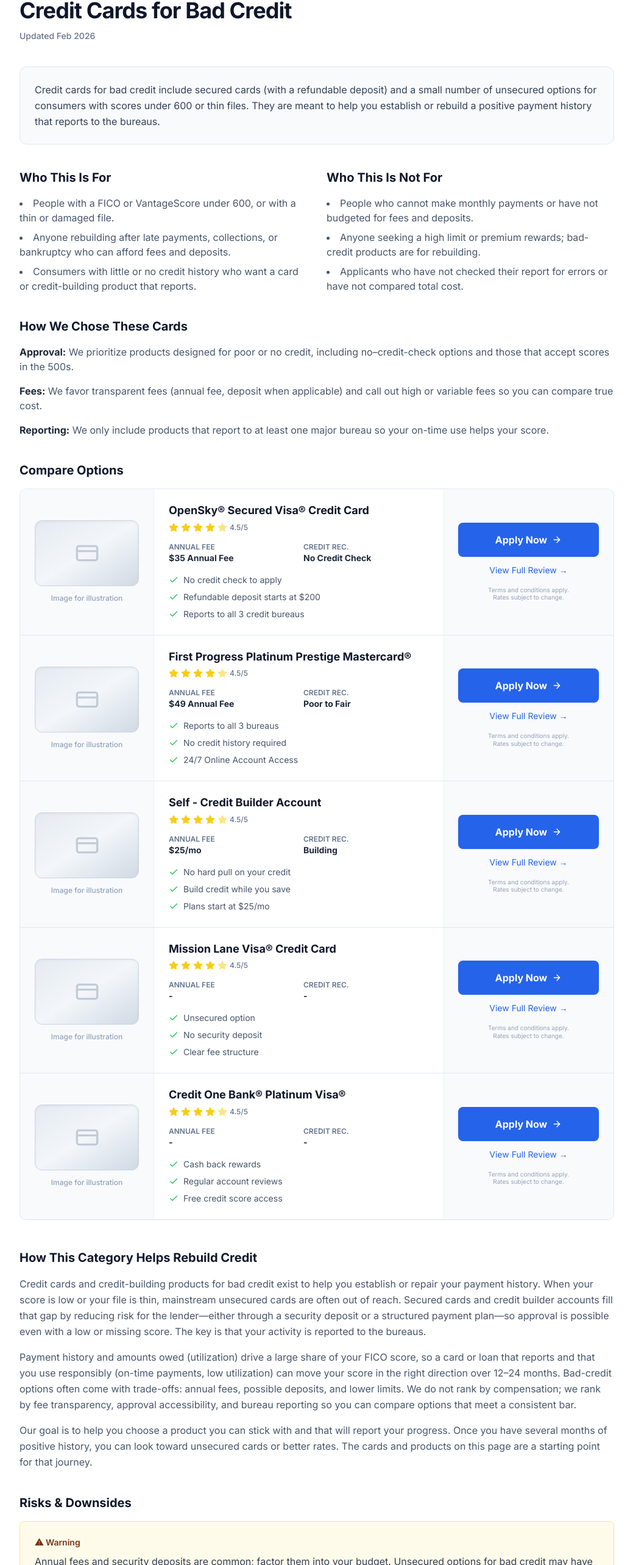
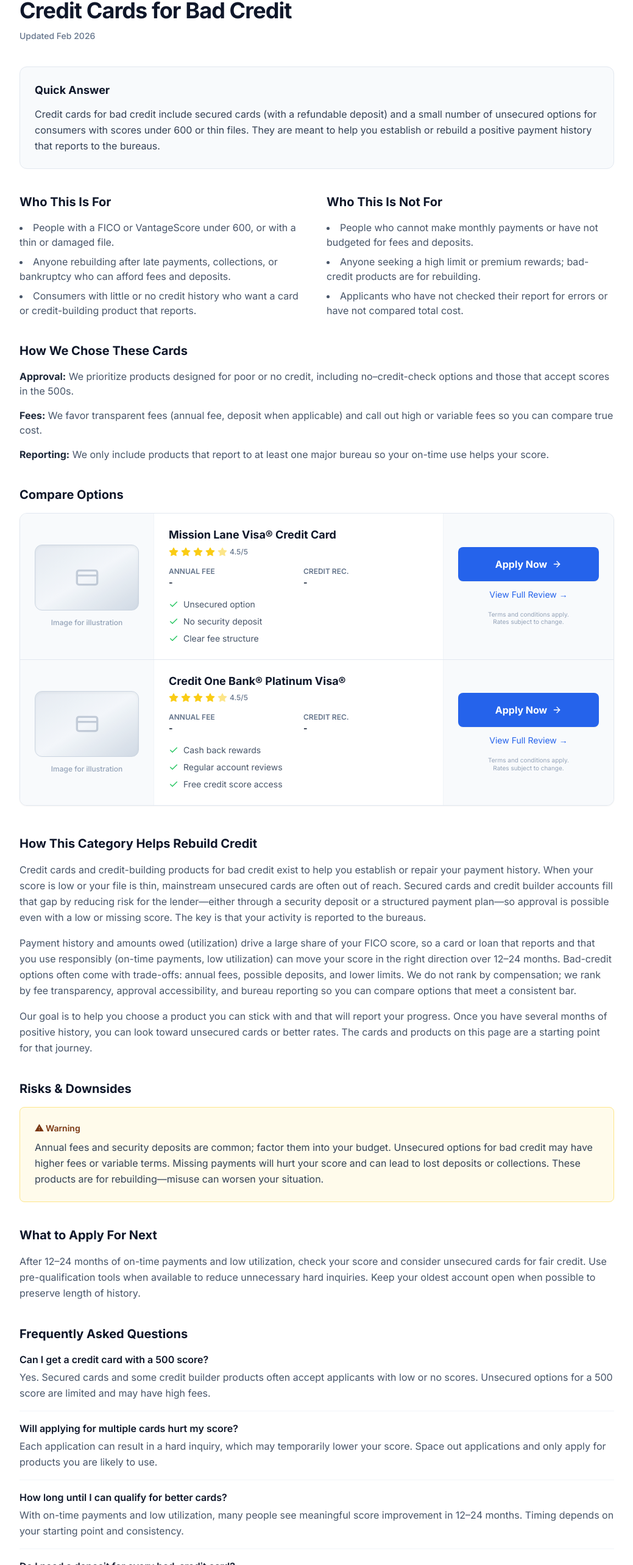
Before and after one commit to Holagpt-ai/badcreditfirst-v3, a Next.js app: page /credit-cards/category/bad-credit in a window 1280 px wide. Shown: the part 116-2682 px from the top of the page at 61% size, without its empty margins (120-1159 px from the left). Built offline with nearby package versions, Linux system fonts and the light colour scheme.

Commit message:
Sprint 2: Implement Perfect Category Page template with deep content

```diff
--- a/app/credit-cards/category/[slug]/page.tsx
+++ b/app/credit-cards/category/[slug]/page.tsx
@@ -1,4 +1,5 @@
 import type { Metadata } from 'next';
+import { notFound } from 'next/navigation';
 import DetailedCardRow from '../../../../components/DetailedCardRow';
 import { cardData } from '../../../../lib/card-data';
 import { categories, categoryContent } from '../../../../lib/categories';
@@ -10,7 +11,8 @@ type Props = { params: { slug: string } };
 
 export async function generateMetadata({ params }: Props): Promise<Metadata> {
   const category = categories[params.slug];
-  if (!category) return { title: 'Category Not Found' };
+  const content = categoryContent[params.slug];
+  if (!category || !content) return { title: 'Category Not Found' };
   return {
     title: `${category.title} (2026) | BadCreditFirst`,
     description: `Compare ${category.title.toLowerCase()} for bad credit and no credit. Independent reviews, fees, and approval tips.`,
@@ -26,21 +28,21 @@ export default function CreditCardCategoryPage({
   const category = categories[slug];
   const content = categoryContent[slug];
 
-  if (!category) {
-    return <div>Page Not Found</div>;
+  if (!category || !content) {
+    notFound();
   }
 
-  const filteredCards = cardData.filter((c) => category.filter(c.title));
+  const filteredCards = cardData.filter((c) => c.categorySlug === slug);
   const categoryUrl = `/credit-cards/category/${slug}`;
   const itemUrls = filteredCards.map((c) => c.reviewUrl);
 
   const collectionSchema = getCollectionPageSchema({
     name: category.title,
     url: categoryUrl,
-    description: content?.quickAnswer,
+    description: content.quickAnswer,
     itemUrls,
   });
-  const faqSchema = content?.faq?.length ? getFAQSchema(content.faq) : null;
+  const faqSchema = content.faq?.length ? getFAQSchema(content.faq) : null;
 
   return (
     <div className="min-h-screen bg-white text-slate-900">
@@ -55,9 +57,10 @@ export default function CreditCardCategoryPage({
         />
       )}
       <main className="max-w-5xl mx-auto px-6 py-12">
+        <article aria-labelledby="category-title">
           {/* Hero: H1 + Trust Signals */}
           <header className="mb-10">
-          <h1 className="text-4xl font-bold tracking-tight text-slate-900 mb-3">
+            <h1 id="category-title" className="text-4xl font-bold tracking-tight text-slate-900 mb-3">
               {category.title}
             </h1>
             <p className="text-sm text-slate-500 font-medium">
@@ -65,21 +68,18 @@ export default function CreditCardCategoryPage({
             </p>
           </header>
 
-        {/* Quick Answer Box (Featured Snippet target) */}
-        {content?.quickAnswer && (
-          <section className="mb-10 p-6 bg-slate-50 border border-slate-200 rounded-xl">
-            <h2 className="text-lg font-bold text-slate-900 mb-3 sr-only">
+          {/* Quick Answer Box (Featured Snippet target) — 2–3 sentences */}
+          <section id="quick-answer" className="mb-10 p-6 bg-slate-50 border border-slate-200 rounded-xl">
+            <h2 className="text-lg font-bold text-slate-900 mb-3">
               Quick Answer
             </h2>
             <p className="text-slate-700 leading-relaxed">
               {content.quickAnswer}
             </p>
           </section>
-        )}
 
           {/* Who This Is For / Not For */}
-        {content && (
-          <section className="mb-10 grid grid-cols-1 md:grid-cols-2 gap-8">
+          <section id="who-this-is-for" className="mb-10 grid grid-cols-1 md:grid-cols-2 gap-8">
             <div>
               <h2 className="text-xl font-bold text-slate-900 mb-4">
                 Who This Is For
@@ -101,11 +101,9 @@ export default function CreditCardCategoryPage({
               </ul>
             </div>
           </section>
-        )}
 
-        {/* Methodology Summary: How We Chose These Cards */}
-        {content?.methodologySummary && (
-          <section className="mb-10">
+          {/* Methodology Summary: How We Chose These Cards (Approval, Fees, Reporting) */}
+          <section id="methodology" className="mb-10">
             <h2 className="text-xl font-bold text-slate-900 mb-4">
               How We Chose These Cards
             </h2>
@@ -124,10 +122,9 @@ export default function CreditCardCategoryPage({
               </li>
             </ul>
           </section>
-        )}
 
           {/* Card List */}
-        <section className="mb-12" aria-label="Product comparison">
+          <section id="card-list" className="mb-12" aria-label="Product comparison">
             <h2 className="text-xl font-bold text-slate-900 mb-4">
               Compare Options
             </h2>
@@ -147,9 +144,8 @@ export default function CreditCardCategoryPage({
             </div>
           </section>
 
-        {/* Deep Education: How This Category Helps Rebuild Credit */}
-        {content?.deepEducation && (
-          <section className="mb-10">
+          {/* Deep Education: How This Category Helps Rebuild Credit (~400 words) */}
+          <section id="deep-education" className="mb-10">
             <h2 className="text-xl font-bold text-slate-900 mb-4">
               How This Category Helps Rebuild Credit
             </h2>
@@ -159,11 +155,9 @@ export default function CreditCardCategoryPage({
               ))}
             </div>
           </section>
-        )}
 
-        {/* Risks & Downsides */}
-        {content?.risksDownsides && (
-          <section className="mb-10">
+          {/* Risks & Downsides (Warning: fees, locked deposits) */}
+          <section id="risks-downsides" className="mb-10">
             <h2 className="text-xl font-bold text-slate-900 mb-4">
               Risks & Downsides
             </h2>
@@ -174,11 +168,9 @@ export default function CreditCardCategoryPage({
               </p>
             </div>
           </section>
-        )}
 
           {/* Graduation Path: What to Apply For Next */}
-        {content?.graduationPath && (
-          <section className="mb-10">
+          <section id="graduation-path" className="mb-10">
             <h2 className="text-xl font-bold text-slate-900 mb-4">
               What to Apply For Next
             </h2>
@@ -186,11 +178,9 @@ export default function CreditCardCategoryPage({
               {content.graduationPath}
             </p>
           </section>
-        )}
 
-        {/* FAQs */}
-        {content?.faq?.length ? (
-          <section className="mb-12">
+          {/* FAQs: 3–5 Q&A with JSON-LD Schema (injected above) */}
+          <section id="faq" className="mb-12">
             <h2 className="text-xl font-bold text-slate-900 mb-4">
               Frequently Asked Questions
             </h2>
@@ -208,7 +198,7 @@ export default function CreditCardCategoryPage({
               ))}
             </dl>
           </section>
-        ) : null}
+        </article>
       </main>
     </div>
   );
```
Lines whose indentation alone changed are shown as unchanged.
